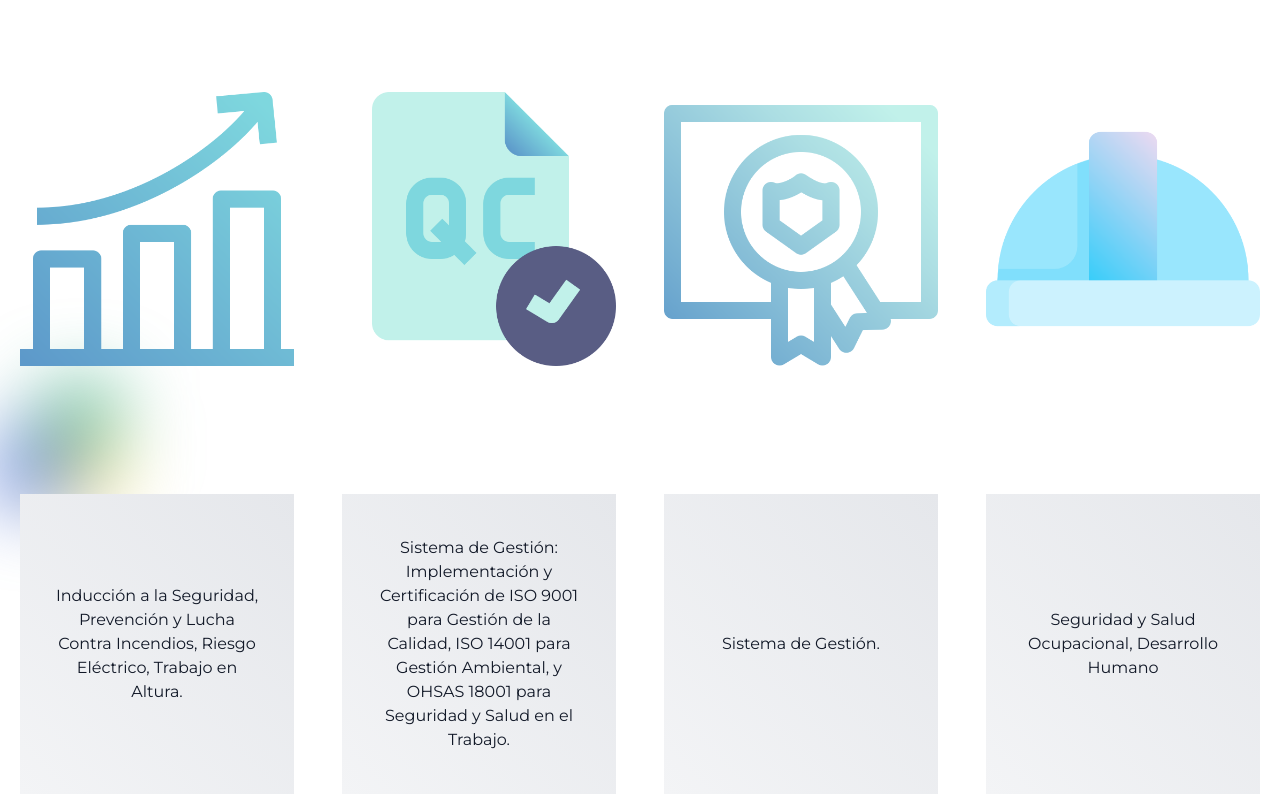
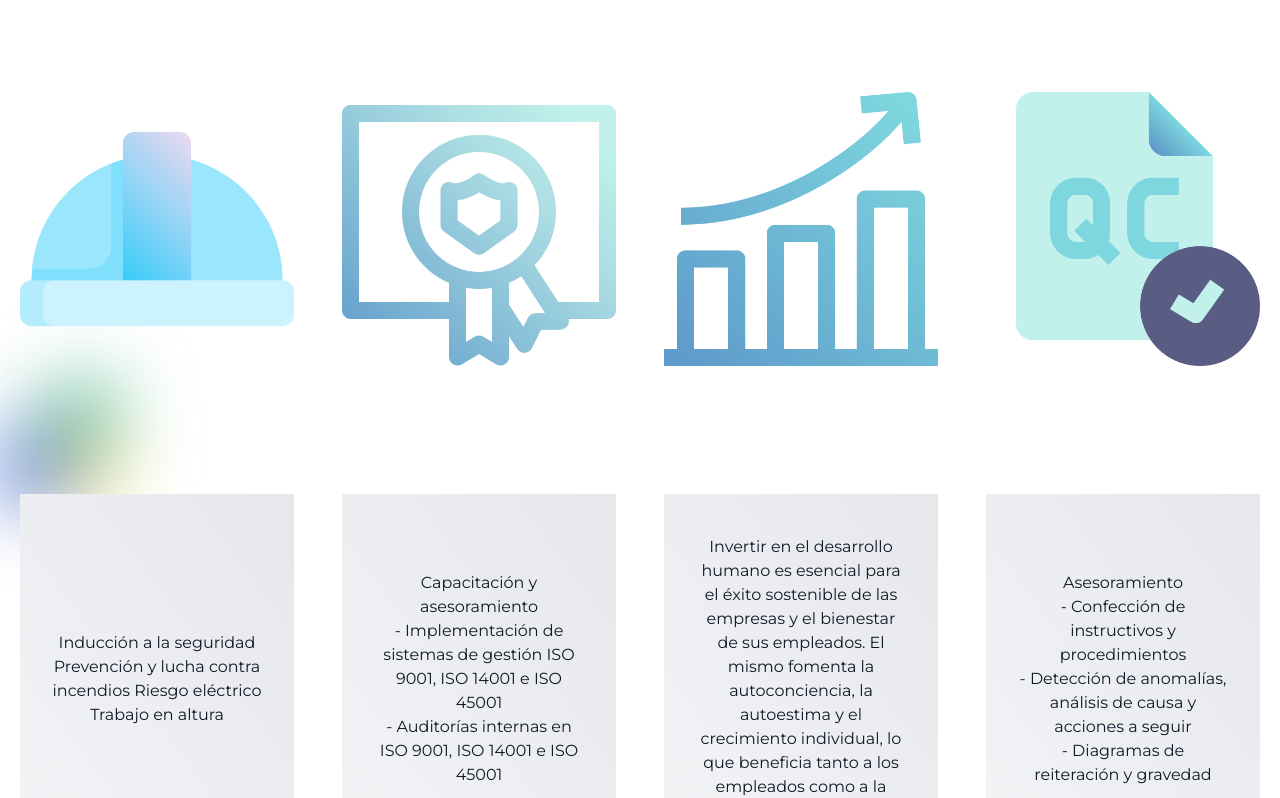
Before and after one commit to MKluna/qb-andinas-static-page, an Astro site: page /consulting in a window 1280 px wide. Shown: the part 300-1098 px from the top of the page. Built offline with nearby package versions, Linux system fonts and the light colour scheme; Astro itself is replaced by a stand-in of ours; what tailwindcss-animated, tw-elements would draw is missing.

Commit message:
QB-PAGE:v1.0.3

```diff
--- a/src/mock/public-txt.ts
+++ b/src/mock/public-txt.ts
@@ -0,0 +1,16 @@
+export const CONSULTIN_TXT = {
+    "TITLE": "Consultoria",
+    "SEGURIDAD_Y_SALUD": "Inducción a la seguridad\nPrevención y lucha contra incendios\nRiesgo eléctrico\nTrabajo en altura",
+    "SISTEMA_DE_GESTION": {
+        "TITLE": "Capacitación y asesoramiento",
+        "ITEM1": "- Implementación de sistemas de gestión ISO 9001, ISO 14001 e ISO 45001",
+        "ITEM2": "- Auditorías internas en ISO 9001, ISO 14001 e ISO 45001"
+    },
+    "DESARROLLO_HUMANO": "Invertir en el desarrollo humano es esencial para el éxito sostenible de las empresas y el bienestar de sus empleados.\nEl mismo fomenta la autoconciencia, la autoestima y el crecimiento individual, lo que beneficia tanto a los empleados como a la empresa.",
+    "CONTROL_DE_CALIDAD": {
+        "TITLE": "Asesoramiento",
+        "ITEM1": "- Confección de instructivos y procedimientos",
+        "ITEM2": "- Detección de anomalías, análisis de causa y acciones a seguir",
+        "ITEM3": "- Diagramas de reiteración y gravedad"
+    }
+}
--- a/src/pages/consulting.astro
+++ b/src/pages/consulting.astro
@@ -3,6 +3,7 @@ import Container from "../components/shared/Container.astro";
 import Title from "../components/shared/Title.astro";
 import Layout from "../layouts/Layout.astro";
 import { CONSULTING_IMG } from "../mock/public-img";
+import { CONSULTIN_TXT } from "../mock/public-txt";
 ---
 
 <Layout title="Consultoria">
@@ -44,7 +45,7 @@ import { CONSULTING_IMG } from "../mock/public-img";
                     id="nuestra-consultoria"
                 >
                     <div class="text-center max-w-3xl mx-auto mb-24">
-                        <Title>Consultoria</Title>
+                        <Title>{CONSULTIN_TXT.TITLE}</Title>
                     </div>
                     <div
                         class="grid grid-cols-2 md:grid-cols-4 gap-8 lg:gap-12"
@@ -52,39 +53,16 @@ import { CONSULTING_IMG } from "../mock/public-img";
                         <div class="rounded-full">
                             <img
                                 class="h-auto max-w-full object-cover dark:flex md:mb-32 sm:mb-0"
-                                src={CONSULTING_IMG.DESARROLLO_HUMANO_URL}
-                                alt={CONSULTING_IMG.DESARROLLO_HUMANO_ALT}
+                                src={CONSULTING_IMG.SEGURIDAD_SALUD_URL}
+                                alt={CONSULTING_IMG.SEGURIDAD_SALUD_ALT}
                             />
                             <div
-                                class="relative py-8 md:py-10 px-6 md:px-8 bg-gradient-to-tr from-gray-100 to-gray-200 dark:from-gray-700 md:text-left mt-4 text-center min-h-[300px] flex justify-center items-center"
+                                class="relative py-8 md:py-10 px-6 md:px-8 bg-gradient-to-tr from-gray-100 to-gray-200 dark:from-gray-700 md:text-left mt-4 text-center min-h-[370px] flex justify-center items-center"
                             >
                                 <p
                                     class="text-xs md:text-sm lg:text-base text-gray-900 dark:text-white text-center"
                                 >
-                                    Inducción a la Seguridad, Prevención y Lucha
-                                    Contra Incendios, Riesgo Eléctrico, Trabajo
-                                    en Altura.
-                                </p>
-                            </div>
-                        </div>
-
-                        <div class="rounded-full">
-                            <img
-                                class="h-auto max-w-full object-cover dark:flex md:mb-32 sm:mb-0"
-                                src={CONSULTING_IMG.CONTROL_CALIDAD_URL}
-                                alt={CONSULTING_IMG.CONTROL_CALIDAD_ALT}
-                            />
-                            <div
-                                class="relative py-8 md:py-10 px-6 md:px-8 bg-gradient-to-tr from-gray-100 to-gray-200 dark:from-gray-800 md:text-left mt-4 text-center min-h-[300px] flex justify-center items-center"
-                            >
-                                <p
-                                    class="text-xs md:text-sm lg:text-base text-gray-900 dark:text-white text-center"
-                                >
-                                    Sistema de Gestión: Implementación y
-                                    Certificación de ISO 9001 para Gestión de la
-                                    Calidad, ISO 14001 para Gestión Ambiental, y
-                                    OHSAS 18001 para Seguridad y Salud en el
-                                    Trabajo.
+                                    {CONSULTIN_TXT.SEGURIDAD_Y_SALUD}
                                 </p>
                             </div>
                         </div>
@@ -96,12 +74,16 @@ import { CONSULTING_IMG } from "../mock/public-img";
                                 alt={CONSULTING_IMG.SISTEMA_DE_GESTION_ALT}
                             />
                             <div
-                                class="relative py-8 md:py-10 px-6 md:px-8 bg-gradient-to-tr from-gray-100 to-gray-200 dark:from-gray-900 md:text-left mt-4 text-center min-h-[300px] flex justify-center items-center"
+                                class="relative py-8 md:py-10 px-6 md:px-8 bg-gradient-to-tr from-gray-100 to-gray-200 dark:from-gray-800 md:text-left mt-4 text-center min-h-[370px] flex justify-center items-center"
                             >
                                 <p
                                     class="text-xs md:text-sm lg:text-base text-gray-900 dark:text-white text-center"
                                 >
-                                    Sistema de Gestión.
+                                    {CONSULTIN_TXT.SISTEMA_DE_GESTION.TITLE}<br
+                                    />
+                                    {CONSULTIN_TXT.SISTEMA_DE_GESTION.ITEM1}<br
+                                    />
+                                    {CONSULTIN_TXT.SISTEMA_DE_GESTION.ITEM2}
                                 </p>
                             </div>
                         </div>
@@ -109,17 +91,40 @@ import { CONSULTING_IMG } from "../mock/public-img";
                         <div class="rounded-full">
                             <img
                                 class="h-auto max-w-full object-cover dark:flex md:mb-32 sm:mb-0"
-                                src={CONSULTING_IMG.SEGURIDAD_SALUD_URL}
-                                alt={CONSULTING_IMG.SEGURIDAD_SALUD_ALT}
+                                src={CONSULTING_IMG.DESARROLLO_HUMANO_URL}
+                                alt={CONSULTING_IMG.DESARROLLO_HUMANO_ALT}
                             />
                             <div
-                                class="relative py-8 md:py-10 px-6 md:px-8 bg-gradient-to-tr from-gray-100 to-gray-200 dark:from-gray-900 md:text-left mt-4 text-center min-h-[300px] flex justify-center items-center"
+                                class="relative py-8 md:py-10 px-6 md:px-8 bg-gradient-to-tr from-gray-100 to-gray-200 dark:from-gray-900 md:text-left mt-4 text-center min-h-[370px] flex justify-center items-center"
                             >
                                 <p
                                     class="text-xs md:text-sm lg:text-base text-gray-900 dark:text-white text-center"
                                 >
-                                    Seguridad y Salud Ocupacional, Desarrollo
-                                    Humano
+                                    {CONSULTIN_TXT.DESARROLLO_HUMANO}
+                                </p>
+                            </div>
+                        </div>
+
+                        <div class="rounded-full">
+                            <img
+                                class="h-auto max-w-full object-cover dark:flex md:mb-32 sm:mb-0"
+                                src={CONSULTING_IMG.CONTROL_CALIDAD_URL}
+                                alt={CONSULTING_IMG.CONTROL_CALIDAD_URL}
+                            />
+                            <div
+                                class="relative py-8 md:py-10 px-6 md:px-8 bg-gradient-to-tr from-gray-100 to-gray-200 dark:from-gray-900 md:text-left mt-4 text-center min-h-[370px] flex justify-center items-center"
+                            >
+                                <p
+                                    class="text-xs md:text-sm lg:text-base text-gray-900 dark:text-white text-center"
+                                >
+                                    {CONSULTIN_TXT.CONTROL_DE_CALIDAD.TITLE}<br
+                                    />
+                                    {CONSULTIN_TXT.CONTROL_DE_CALIDAD.ITEM1}<br
+                                    />
+                                    {CONSULTIN_TXT.CONTROL_DE_CALIDAD.ITEM2}<br
+                                    />
+                                    {CONSULTIN_TXT.CONTROL_DE_CALIDAD.ITEM3}<br
+                                    />
                                 </p>
                             </div>
                         </div>
```
